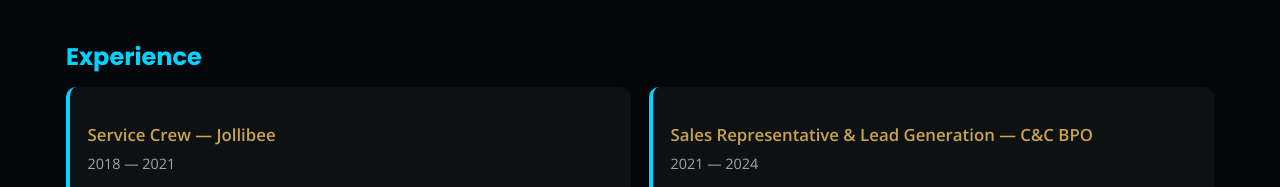
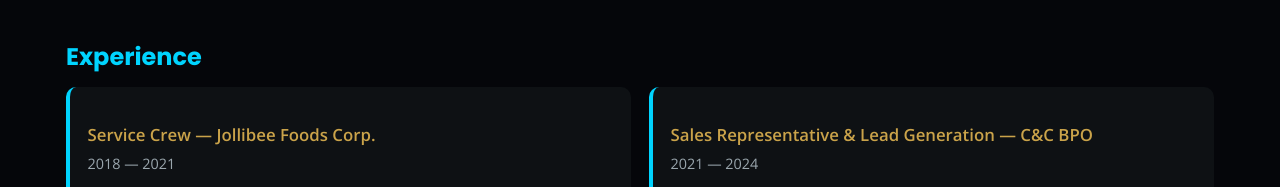
Before and after one commit to Lance-Cabanit/DANE-CANDELARIO, a plain HTML site: page index.html in a window 1280 px wide. Shown: the part 800-987 px from the top of the page. Drawn offline with nearby package versions, Linux system fonts and the light colour scheme.

Commit message:
Update index.html

```diff
--- a/index.html
+++ b/index.html
@@ -79,7 +79,7 @@
         <h2>Experience</h2>
         <div class="cards experience-cards">
           <article class="card">
-            <h3 class="card-title">Service Crew — Jollibee</h3>
+            <h3 class="card-title">Service Crew — Jollibee Foods Corp.</h3>
             <div class="date">2018 — 2021</div>
             <p class="card-body">Provided excellent customer service and maintained store operations in a fast-paced environment.</p>
           </article>
```
